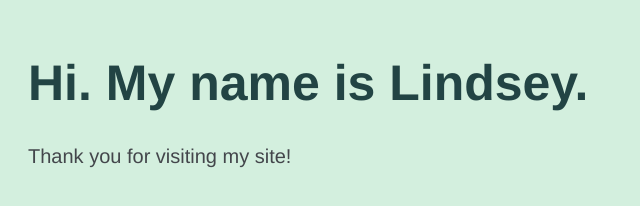
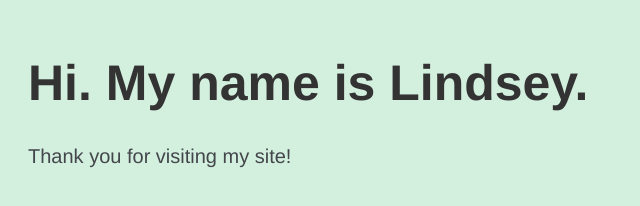
Before and after one commit to lindseyperry/lindseyperry.github.io, a plain HTML site: page index.html in a window 1280 px wide. Shown: the whole page, without its empty margins (0-640 px from the left). Drawn offline with Linux system fonts and the light colour scheme.

Commit message:
third commit

```diff
--- a/main.css
+++ b/main.css
@@ -5,8 +5,8 @@ html {
 
 body {
    font-family: "HelveticaNeue-Light", "Helvetica Neue Light", "Helvetica Neue", Helvetica, Arial, "Lucida Grande", sans-serif;
-   font-weight: 400;
-   color: #244;
+   font-weight: 300;
+   color: #333;
 }
 
 h1 {
@@ -15,5 +15,5 @@ h1 {
 
 p {
 	font-size: 20px;
-	color: #43464b;
+	color: #43464B;
 }
```
